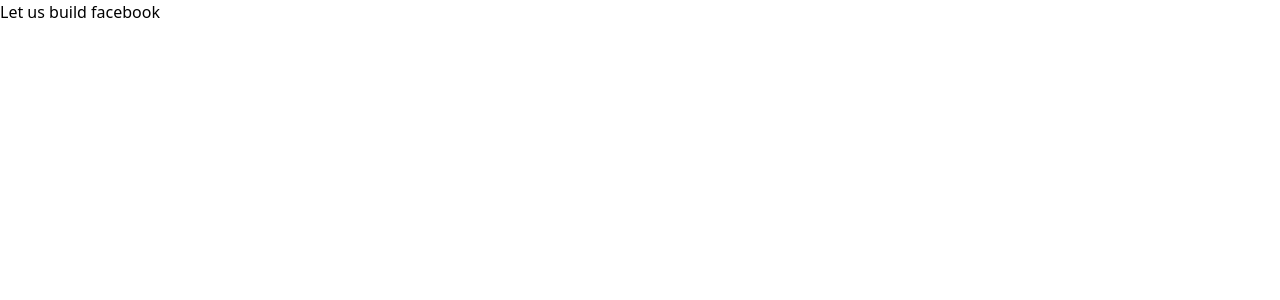
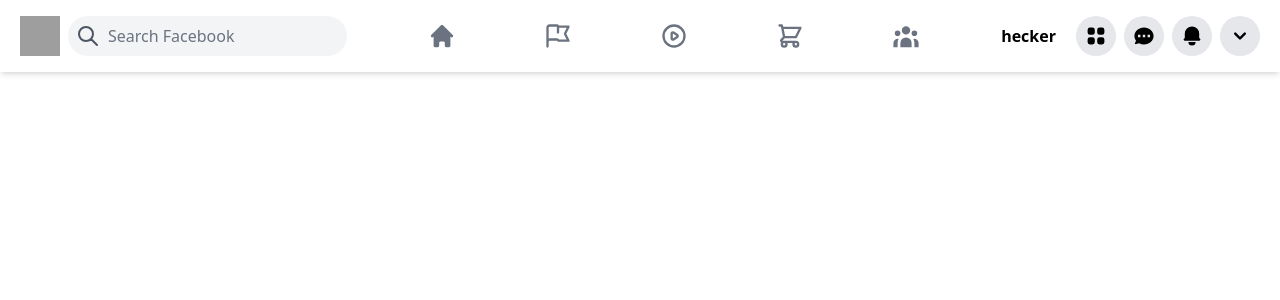
Before and after one commit to anohene1/fbclone, a Next.js app: page / in a window 1280 px wide. Shown: the top 300 px of the page. Built offline with nearby package versions, Linux system fonts and the light colour scheme; grey boxes are pictures that could not be loaded.

Commit message:
complete header

```diff
--- /dev/null
+++ b/components/Header.jsx
@@ -0,0 +1,61 @@
+import Image from "next/image";
+import {
+  BellIcon,
+  ChatIcon,
+  ChevronDownIcon,
+  HomeIcon,
+  UserGroupIcon,
+  ViewGridIcon,
+} from "@heroicons/react/solid";
+import {
+  FlagIcon,
+  PlayIcon,
+  SearchIcon,
+  ShoppingCartIcon,
+} from "@heroicons/react/outline";
+import HeaderIcon from "./HeaderIcon";
+
+function Header(props) {
+  return (
+    <header className="sticky top-0 z-50 bg-white flex items-center p-2 lg:px-5 shadow-md">
+      <div className="flex items-center w-full">
+        <Image
+          src="https://links.papareact.com/5me"
+          width={40}
+          height={40}
+          layout="fixed"
+          alt="logo"
+        />
+
+        <div className="flex ml-2 items-center rounded-full bg-gray-100 p-2">
+          <SearchIcon className="h-6 text-gray-600" />
+          <input
+            className=" hidden md:inline-flex ml-2 items-center bg-transparent outline-none placeholder-gray-500 flex-shrink"
+            type="text"
+            placeholder="Search Facebook"
+          />
+        </div>
+
+        <div className="flex justify-center flex-grow">
+          <div className="flex space-x-6 md:space-x-2">
+            <HeaderIcon Icon={HomeIcon} active />
+            <HeaderIcon Icon={FlagIcon} />
+            <HeaderIcon Icon={PlayIcon} />
+            <HeaderIcon Icon={ShoppingCartIcon} />
+            <HeaderIcon Icon={UserGroupIcon} />
+          </div>
+        </div>
+
+        <div className="flex items-center sm:space-x-2 justify-end">
+          <p className="whitespace-nowrap font-semibold pr-3">hecker</p>
+          <ViewGridIcon className="icon" />
+          <ChatIcon className="icon" />
+          <BellIcon className="icon" />
+          <ChevronDownIcon className="icon" />
+        </div>
+      </div>
+    </header>
+  );
+}
+
+export default Header;
--- /dev/null
+++ b/components/HeaderIcon.jsx
@@ -0,0 +1,13 @@
+function HeaderIcon({ Icon, active }) {
+  return (
+    <div className="flex items-center cursor-pointer md:px-10 sm:h-14 md:hover:bg-gray-100 rounded-xl active:border-b-2 active:border-blue-500 group">
+      <Icon
+        className={`h-5 text-gray-500 text-center sm:h-7 mx-auto group-hover:text-blue-500 ${
+          active && "text-blue-500"
+        }`}
+      />
+    </div>
+  );
+}
+
+export default HeaderIcon;
--- a/next.config.js
+++ b/next.config.js
@@ -1,6 +1,13 @@
 /** @type {import('next').NextConfig} */
 const nextConfig = {
   reactStrictMode: true,
-}
+  images: {
+    domains: [
+      "links.papareact.com",
+      "platform.lookaside.fbsbx.com",
+      "firebasestorage.googleapis.com",
+    ],
+  },
+};
 
-module.exports = nextConfig
+module.exports = nextConfig;
--- a/package.json
+++ b/package.json
@@ -9,6 +9,7 @@
     "lint": "next lint"
   },
   "dependencies": {
+    "@heroicons/react": "^1.0.6",
     "next": "12.1.0",
     "react": "17.0.2",
     "react-dom": "17.0.2"
--- a/pages/index.js
+++ b/pages/index.js
@@ -1,4 +1,5 @@
 import Head from "next/head";
+import Header from "../components/Header";
 
 export default function Home() {
   return (
@@ -8,7 +9,9 @@ export default function Home() {
         <meta name="description" content="Generated by create next app" />
         <link rel="icon" href="/favicon.ico" />
       </Head>
-      <h1>Let us build facebook</h1>
+      <Header />
+
+      <main></main>
     </div>
   );
 }
--- a/styles/globals.css
+++ b/styles/globals.css
@@ -1,3 +1,9 @@
 @tailwind base;
 @tailwind components;
 @tailwind utilities;
+
+@layer components {
+    .icon {
+        @apply hidden xl:inline-flex p-2 h-10 w-10 bg-gray-200 rounded-full text-black cursor-pointer hover:bg-gray-300
+    }
+}
--- a/tailwind.config.js
+++ b/tailwind.config.js
@@ -1,11 +1,9 @@
 module.exports = {
   mode: "jit",
-  purge: ["./pages/**/*.{js,ts,jsx,tsx}", ".components/**/*.{js,ts,jsx,tsx}"],
   content: [
     "./pages/**/*.{js,ts,jsx,tsx}",
     "./components/**/*.{js,ts,jsx,tsx}",
   ],
-  darkMode: false,
   theme: {
     extend: {},
   },
```
Also changed, not shown: 1 other file (tests, documents, lock files or other folders).
